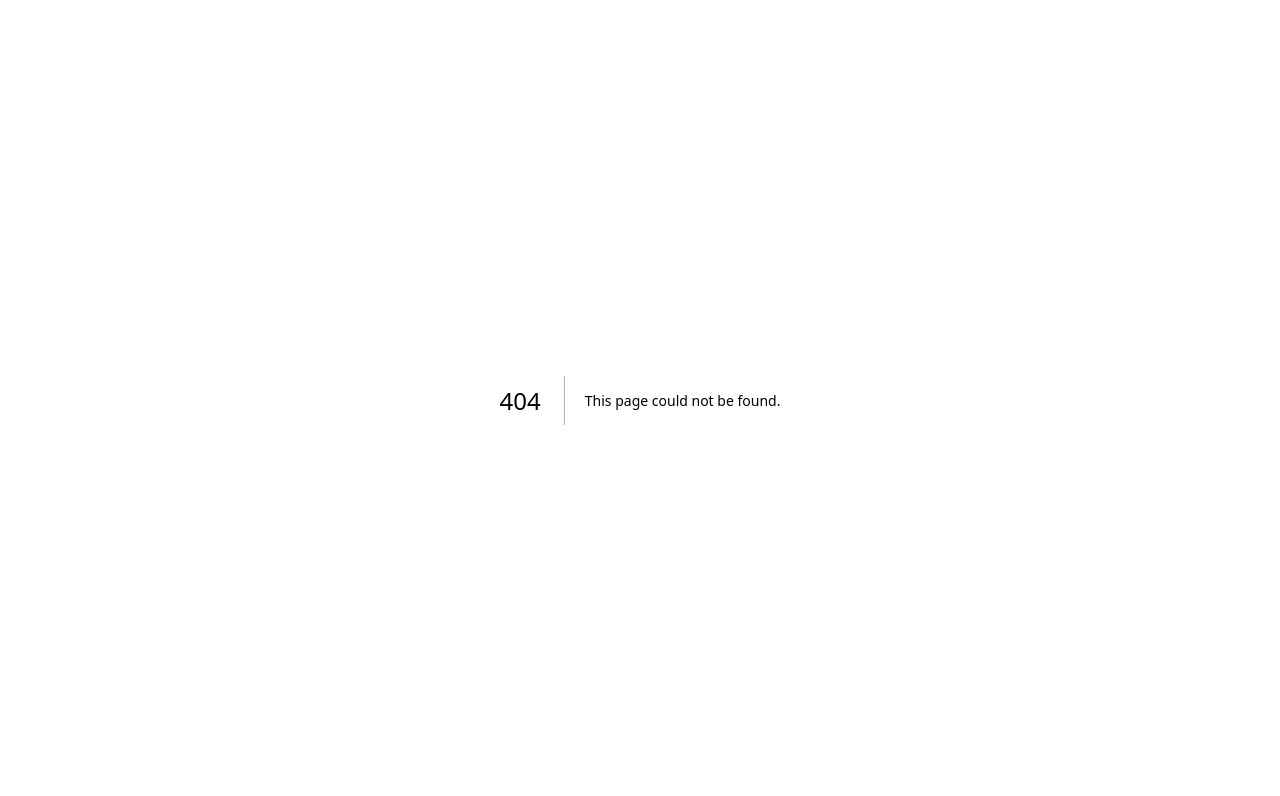
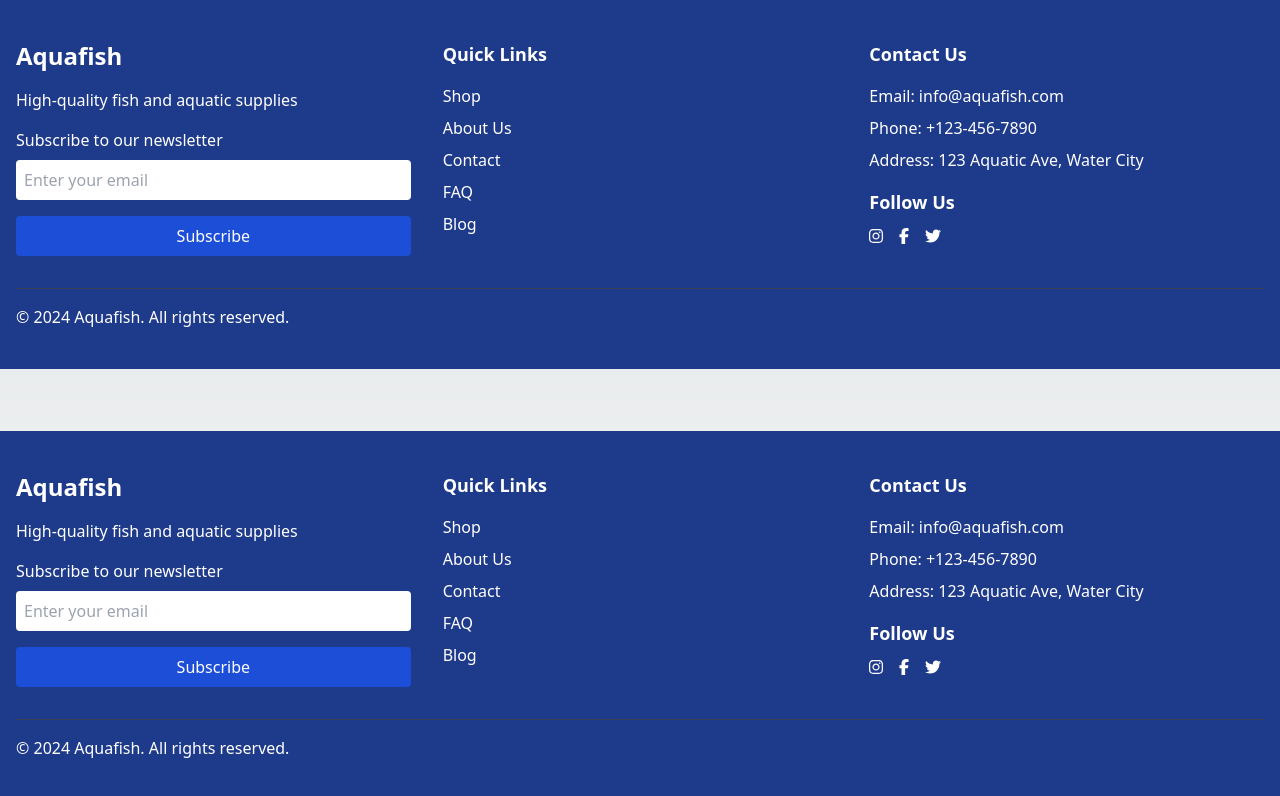
Before and after one commit to diikafirmansyah/FSSE-jan24_group-i_gfp_FE, a Next.js app in the folder gfp-app/: page /footer in a window 1280 px wide. Before the commit this address had no page. Shown: the top 796 px of the page. Built offline with nearby package versions, Linux system fonts and the light colour scheme.

Commit message:
footer added

```diff
--- /dev/null
+++ b/gfp-app/src/lib/fontawesome.ts
@@ -0,0 +1,6 @@
+// src/lib/fontawesome.ts
+import { library } from '@fortawesome/fontawesome-svg-core';
+import { fab } from '@fortawesome/free-brands-svg-icons';
+import { fas } from '@fortawesome/free-solid-svg-icons';
+
+library.add(fab, fas);
--- a/gfp-app/src/pages/_app.tsx
+++ b/gfp-app/src/pages/_app.tsx
@@ -1,6 +1,20 @@
-import "@/styles/globals.css";
-import type { AppProps } from "next/app";
+
+import '@/styles/globals.css';
+import type { AppProps } from 'next/app';
+import Footer from '@/pages/footer';
+import { config } from '@fortawesome/fontawesome-svg-core';
+import '@fortawesome/fontawesome-svg-core/styles.css';
+import '@/lib/fontawesome'; // Adjust the path as needed
+
+config.autoAddCss = false;
 
 export default function App({ Component, pageProps }: AppProps) {
-  return <Component {...pageProps} />;
+  return (
+    <div className="flex flex-col min-h-screen">
+      <div className="flex-grow">
+        <Component {...pageProps} />
+      </div>
+      <Footer />
+    </div>
+  );
 }
--- /dev/null
+++ b/gfp-app/src/pages/footer/index.tsx
@@ -0,0 +1,66 @@
+import React from 'react';
+import { FontAwesomeIcon } from '@fortawesome/react-fontawesome';
+
+const Footer: React.FC = () => {
+  return (
+    <footer className="bg-blue-900 text-white py-10">
+      <div className="container mx-auto px-4">
+        <div className="grid grid-cols-1 md:grid-cols-3 gap-8">
+          <div>
+            <h2 className="text-2xl font-bold mb-4">Aquafish</h2>
+            <p className="mb-4">High-quality fish and aquatic supplies</p>
+            <form className="flex flex-col">
+              <label htmlFor="email" className="mb-2">Subscribe to our newsletter</label>
+              <input
+                type="email"
+                id="email"
+                placeholder="Enter your email"
+                className="p-2 mb-4 rounded text-black"
+              />
+              <button type="submit" className="bg-blue-700 hover:bg-blue-600 py-2 rounded">
+                Subscribe
+              </button>
+            </form>
+          </div>
+          <div>
+            <h3 className="text-lg font-semibold mb-4">Quick Links</h3>
+            <ul>
+              <li className="mb-2"><a href="/shop" className="hover:text-gray-300">Shop</a></li>
+              <li className="mb-2"><a href="/about" className="hover:text-gray-300">About Us</a></li>
+              <li className="mb-2"><a href="/contact" className="hover:text-gray-300">Contact</a></li>
+              <li className="mb-2"><a href="/faq" className="hover:text-gray-300">FAQ</a></li>
+              <li><a href="/blog" className="hover:text-gray-300">Blog</a></li>
+            </ul>
+          </div>
+          <div>
+            <h3 className="text-lg font-semibold mb-4">Contact Us</h3>
+            <ul>
+              <li className="mb-2">Email: info@aquafish.com</li>
+              <li className="mb-2">Phone: +123-456-7890</li>
+              <li className="mb-2">Address: 123 Aquatic Ave, Water City</li>
+            </ul>
+            <div className="mt-4">
+              <h3 className="text-lg font-semibold mb-2">Follow Us</h3>
+              <div className="flex space-x-4">
+                <a href="https://www.instagram.com/mulaifitness" className="hover:text-gray-400" target="_blank" rel="noopener noreferrer">
+                  <FontAwesomeIcon icon={['fab', 'instagram']} />
+                </a>
+                <a href="https://www.facebook.com" className="hover:text-gray-400" target="_blank" rel="noopener noreferrer">
+                  <FontAwesomeIcon icon={['fab', 'facebook-f']} />
+                </a>
+                <a href="https://www.twitter.com" className="hover:text-gray-400" target="_blank" rel="noopener noreferrer">
+                  <FontAwesomeIcon icon={['fab', 'twitter']} />
+                </a>
+              </div>
+            </div>
+          </div>
+        </div>
+        <div className="mt-8 border-t border-gray-700 pt-4 text-center md:text-left">
+          <p>&copy; {new Date().getFullYear()} Aquafish. All rights reserved.</p>
+        </div>
+      </div>
+    </footer>
+  );
+};
+
+export default Footer;
```
Also changed, not shown: gfp-app/package.json (+7 -3 lines), 2 other files (tests, documents, lock files or other folders).
